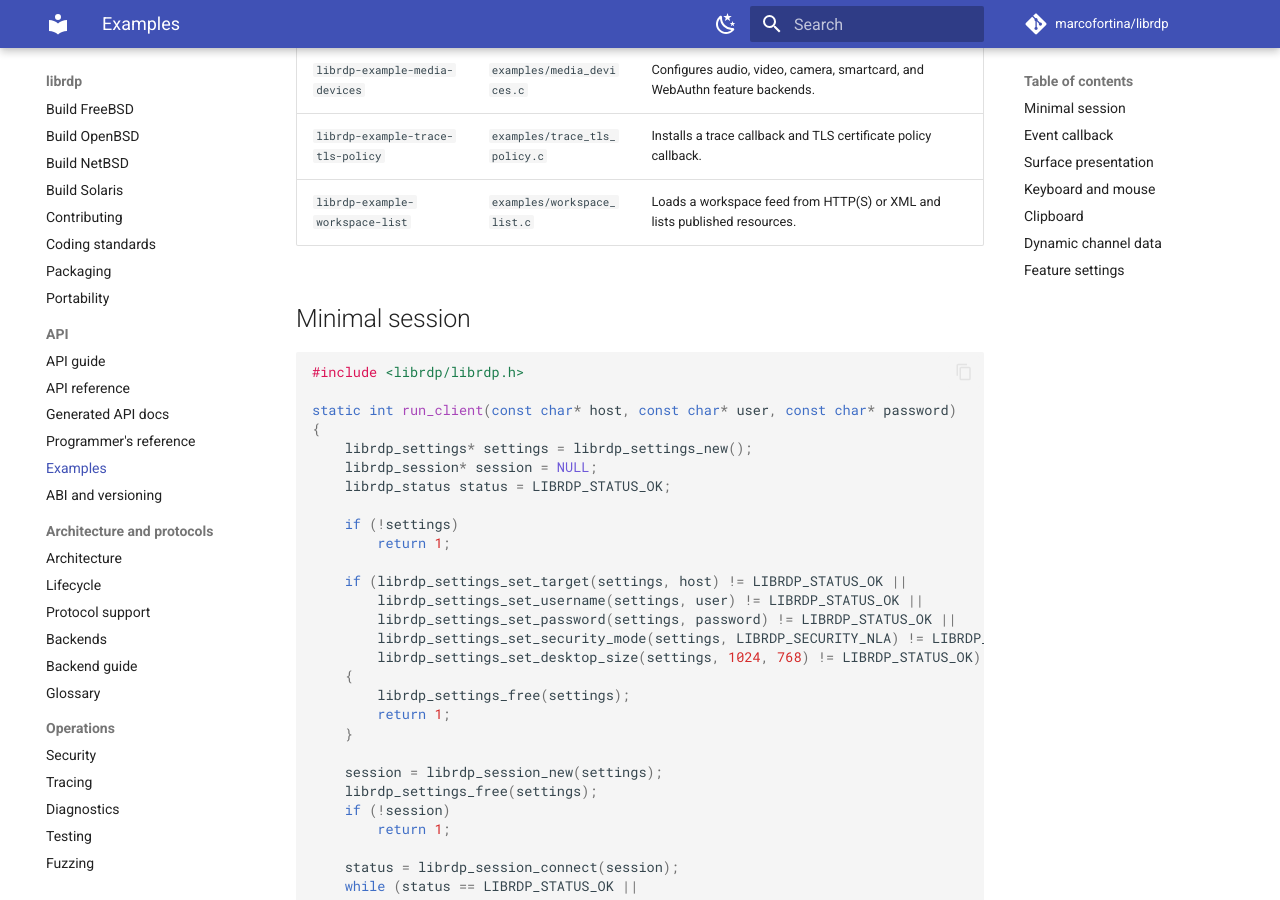
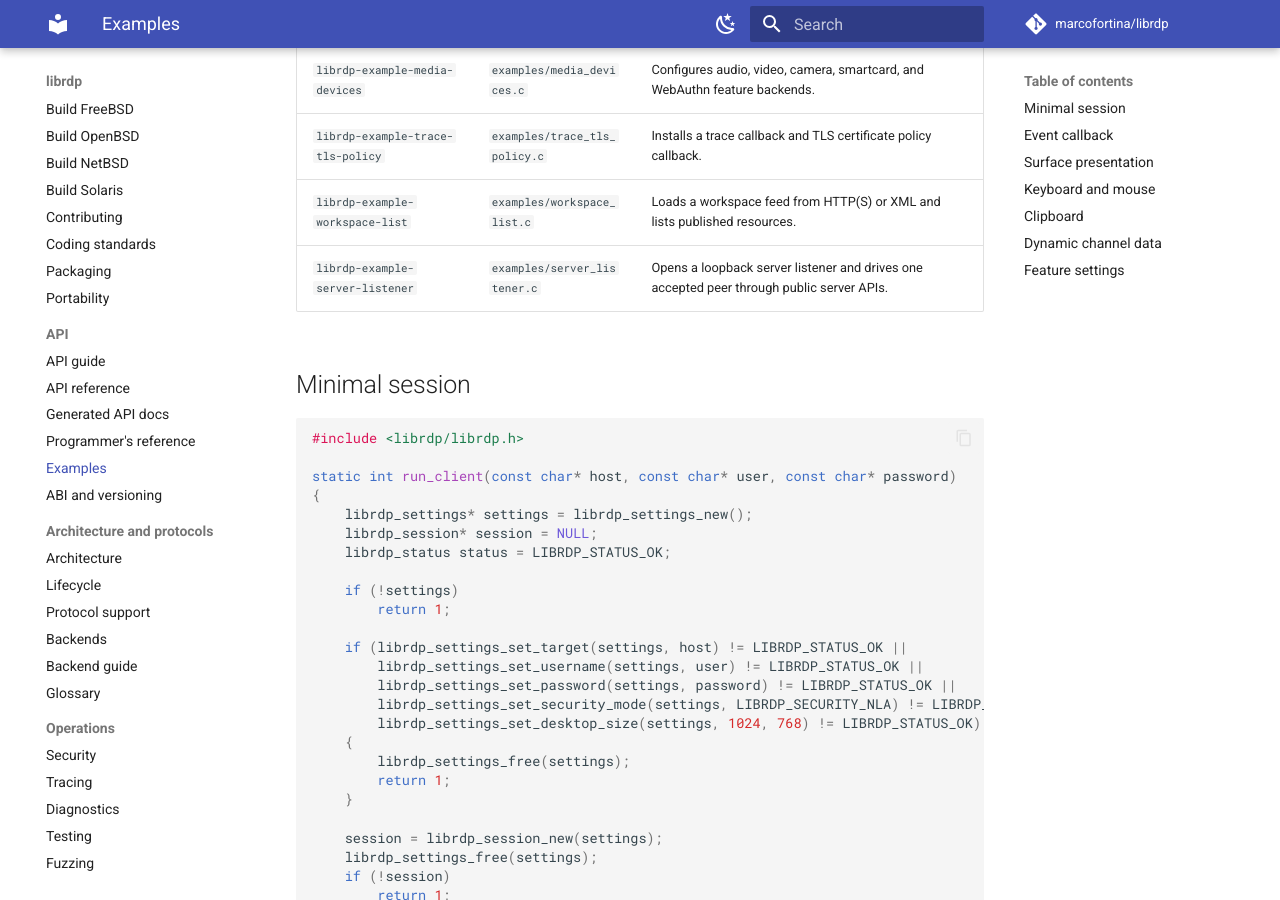
Before and after one commit to marcofortina/librdp, an MkDocs documentation site: the page built from docs/examples.md, in a window 1280 px wide and 900 px high, scrolled down 774 px. Built offline with MkDocs 1.6.1 and Material for MkDocs 9.7.7, drawn with Linux system fonts in a browser that asks for light colours; comment, search, counter and statistics services are not loaded.

Commit message:
Fix server test linkage

```diff
--- a/docs/examples.md
+++ b/docs/examples.md
@@ -21,6 +21,7 @@ The repository also ships standalone examples that are compiled by CMake when `L
 | `librdp-example-media-devices` | `examples/media_devices.c` | Configures audio, video, camera, smartcard, and WebAuthn feature backends. |
 | `librdp-example-trace-tls-policy` | `examples/trace_tls_policy.c` | Installs a trace callback and TLS certificate policy callback. |
 | `librdp-example-workspace-list` | `examples/workspace_list.c` | Loads a workspace feed from HTTP(S) or XML and lists published resources. |
+| `librdp-example-server-listener` | `examples/server_listener.c` | Opens a loopback server listener and drives one accepted peer through public server APIs. |
 
 ## Minimal session
 
```
Also changed, not shown: 1 other file.
